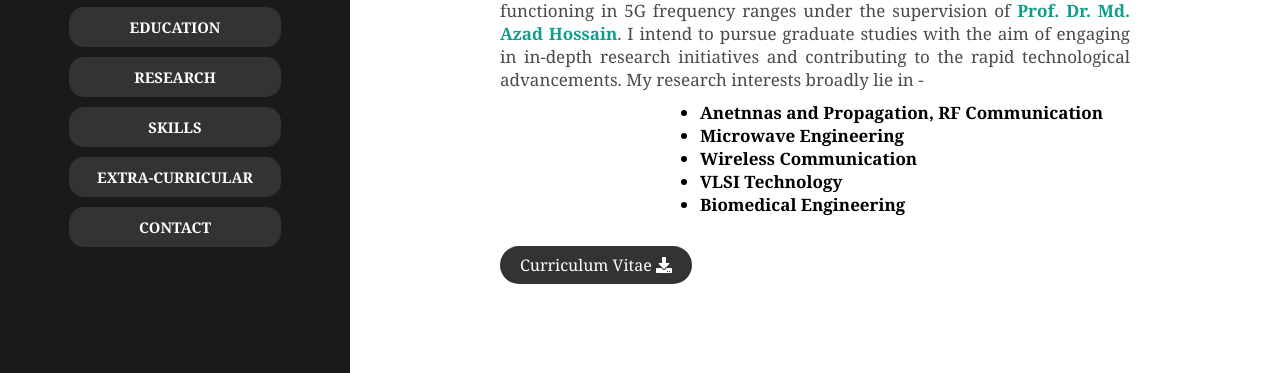
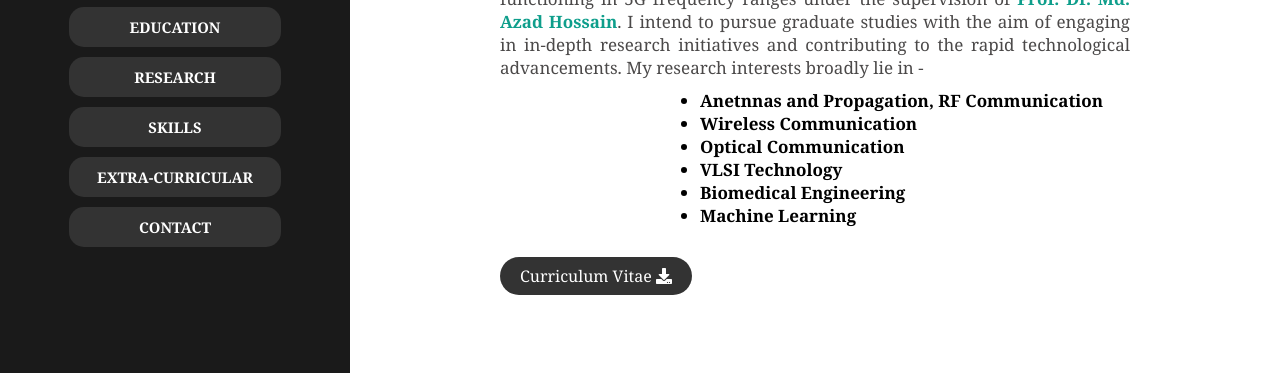
Before and after one commit to Noman160/noman13.github.io, a plain HTML site: page index.html in a window 1280 px wide. Shown: the part 424-797 px from the top of the page. Drawn offline with nearby package versions, Linux system fonts and the light colour scheme.

Commit message:
Add files via upload

```diff
--- a/index.html
+++ b/index.html
@@ -66,16 +66,19 @@
                     <li>Anetnnas and Propagation, RF Communication </li>
                 </ul>
                 <ul>
-                    <li>Microwave Engineering</li>
+                    <li>Wireless Communication</li>
                 </ul>
                 <ul>
-                    <li>Wireless Communication</li>
+                    <li>Optical Communication</li>
                 </ul>
                 <ul>
                     <li>VLSI Technology</li>
                 </ul>
                 <ul>
                     <li>Biomedical Engineering</li>
+                </ul>
+                <ul>
+                    <li>Machine Learning</li>
                 </ul>
             </div>
 
```
